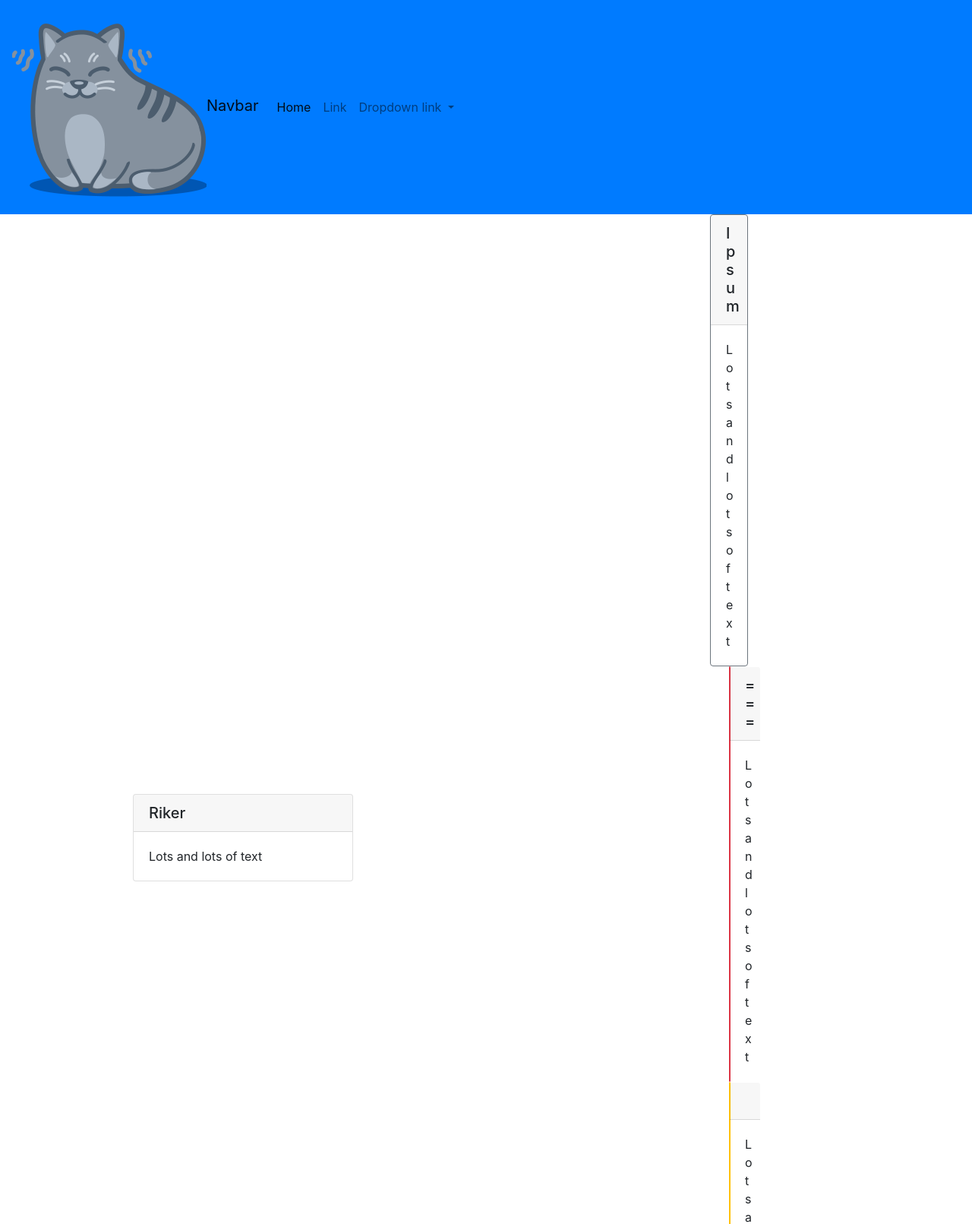
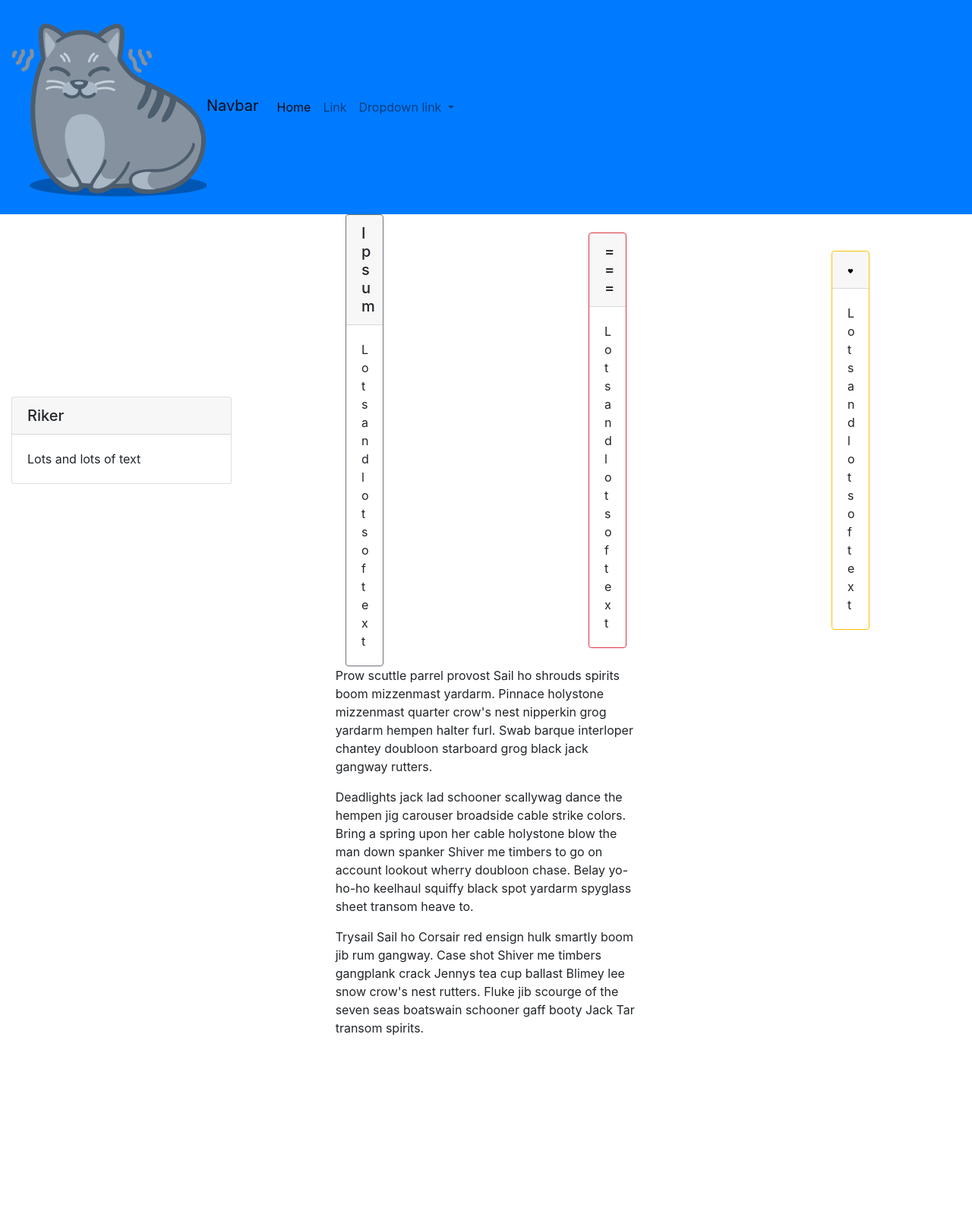
Before and after one commit to uss-hopper/snap-challenges-EricaTollefson, a PHP site: page / in a window 1280 px wide. Shown: the top 1611 px of the page at 76% size. After the commit the page ends 1363 px from the top, so only its background shows below. Run offline with PHP 8.4, Linux system fonts and the light colour scheme.

Commit message:
update index with 3 text blocks

```diff
--- a/snap-08-08/index.php
+++ b/snap-08-08/index.php
@@ -66,6 +66,7 @@
 							</div>
 						</div>
 					</div>
+				</div>
 				<div class="col-md-3 m-auto">
 					<div class="row d-flex flex-row justify-content-around">
 						<div class="col-md-3 m-auto">
@@ -77,6 +78,7 @@
 							</div>
 						</div>
 					</div>
+				</div>
 				<div class="col-md-3 m-auto">
 					<div class="row d-flex flex-row justify-content-around">
 						<div class="col-md-3 m-auto">
@@ -90,8 +92,20 @@
 					</div>
 				</div>
 			</div>
-
-
-
+			<div class="row d-flex flex-row justify-content-around">
+				<div class="col-md-4 m-auto">
+					<p class="text-left">Prow scuttle parrel provost Sail ho shrouds spirits boom mizzenmast yardarm. Pinnace holystone mizzenmast quarter crow's nest nipperkin grog yardarm hempen halter furl. Swab barque interloper chantey doubloon starboard grog black jack gangway rutters.</p>
+				</div>
+			</div>
+			<div class="row d-flex flex-row justify-content-around">
+				<div class="col-md-4 m-auto">
+					<p class="text-left">Deadlights jack lad schooner scallywag dance the hempen jig carouser broadside cable strike colors. Bring a spring upon her cable holystone blow the man down spanker Shiver me timbers to go on account lookout wherry doubloon chase. Belay yo-ho-ho keelhaul squiffy black spot yardarm spyglass sheet transom heave to.</p>
+				</div>
+			</div>
+			<div class="row d-flex flex-row justify-content-around">
+				<div class="col-md-4 m-auto">
+					<p class="text-left">Trysail Sail ho Corsair red ensign hulk smartly boom jib rum gangway. Case shot Shiver me timbers gangplank crack Jennys tea cup ballast Blimey lee snow crow's nest rutters. Fluke jib scourge of the seven seas boatswain schooner gaff booty Jack Tar transom spirits.</p>
+				</div>
+			</div>
 	</body>
 </html>
```
